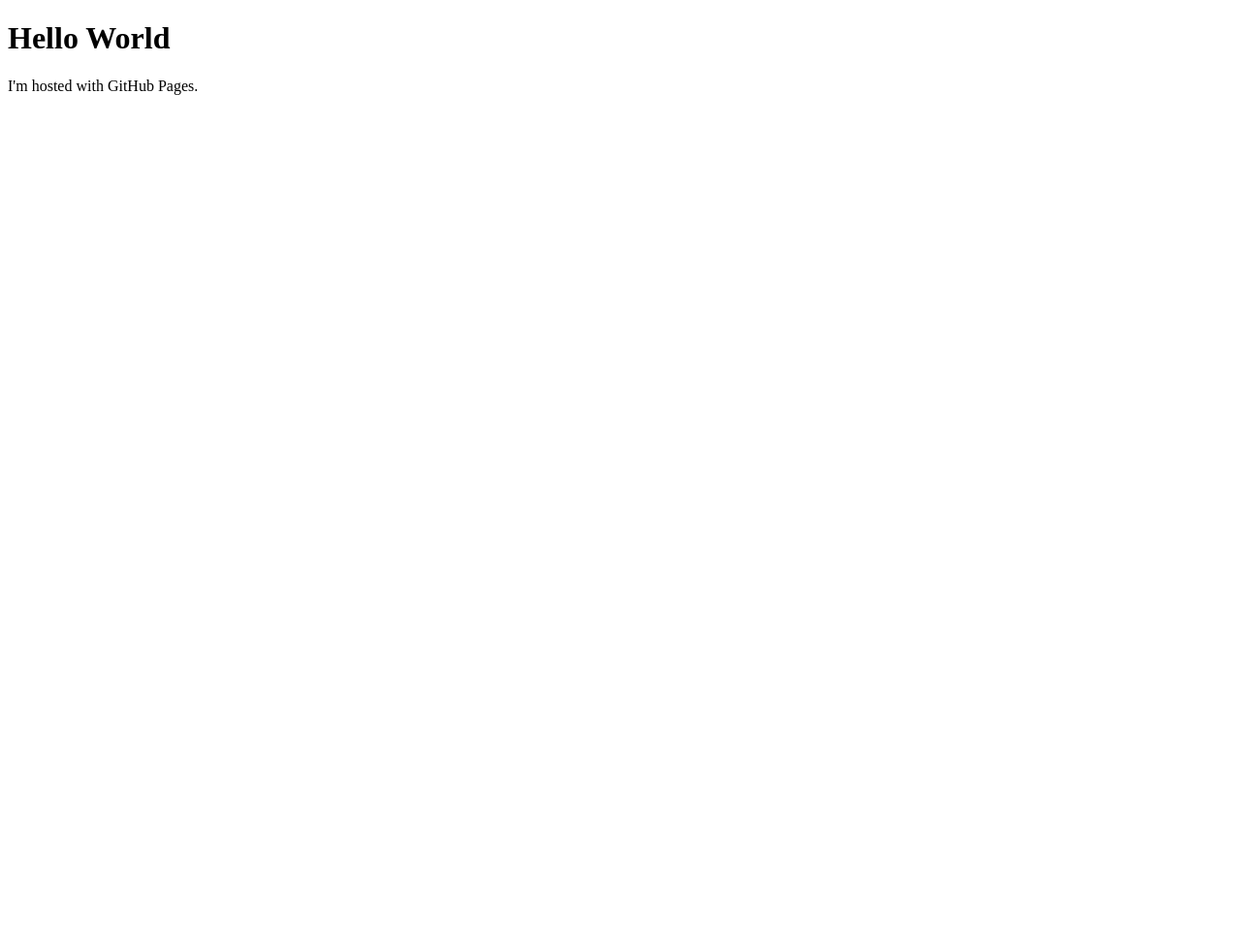
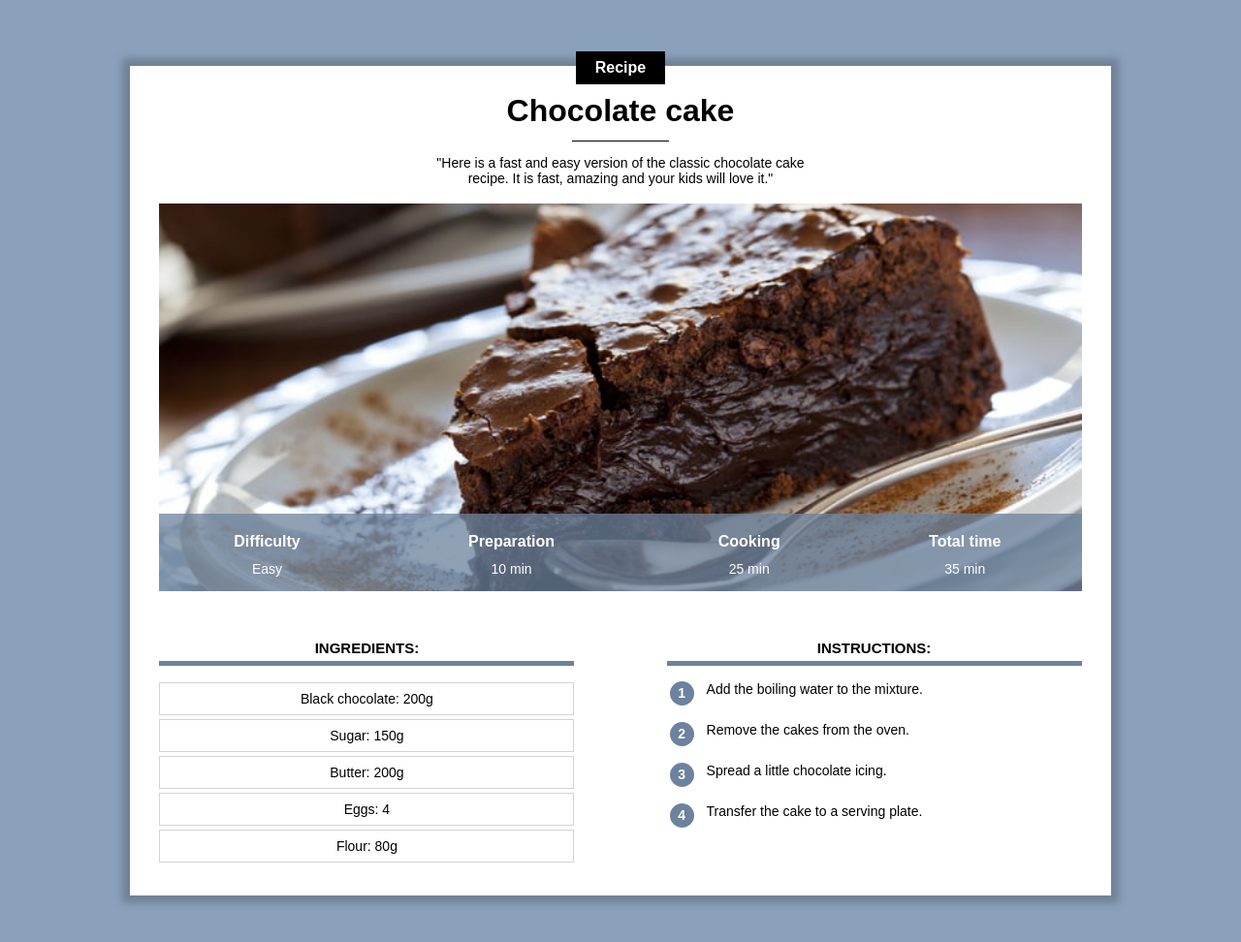
Before and after one commit to YelamanK/recipe_site, a plain HTML site: page index.html in a window 1280 px wide. Shown: the whole page at 97% size. Before the commit the page ends 800 px from the top, so only its background shows below. Drawn offline with Linux system fonts and the light colour scheme.

Commit message:
Update index.html

```diff
--- a/index.html
+++ b/index.html
@@ -1,7 +1,80 @@
 <!DOCTYPE html>
-<html>
-<body>
-<h1>Hello World</h1>
-<p>I'm hosted with GitHub Pages.</p>
-</body>
+<html lang="en">
+
+    <head>
+        <title>Chocolate cake recipe</title>
+        <meta charset="UTF-8">
+        <link rel="stylesheet" href="recipe.css"
+    </head>
+
+    <body>
+
+        <!-- Comments in HTML -->
+        <div class="content">
+
+            <div class="center category">
+                <p class="category"> Recipe</p>
+                </div>
+
+            <h1>Chocolate cake</h1>
+            <div class="separator"></div>
+            <div class="center">
+                <p class="description">"Here is a fast and easy version of the classic chocolate cake recipe. It is fast, amazing and your kids will love it."</p>
+            </div>
+            <div class="info">
+                <img class="center info" src="cake.jpg">
+            <table class="info">
+                <tr>
+                    <th>Difficulty</th>
+                    <th>Preparation</th>
+                    <th>Cooking</th>
+                    <th>Total time</th>
+                </tr>
+                <tr>
+                    <td>Easy</td>
+                    <td>10 min</td>
+                    <td>25 min</td>
+                    <td>35 min</td>
+                </tr>
+            </table>
+            </div>
+            <br>
+            <div>
+            <div class="col1 col">
+                <h2>Ingredients:</h2>
+                <div class="ingredients">
+                    <p>Black chocolate: 200g</p>
+                    <p>Sugar: 150g</p>
+                    <p>Butter: 200g</p>
+                    <p>Eggs: 4</p>
+                    <p>Flour: 80g</p>
+                </div>
+            </div>
+            <div class="col2 col">
+                <h2>Instructions:</h2>
+                <table class="instructions">
+                    <tr>
+                        <td><p class="number">1</p></td>
+                        <td class="instruction_step">Add the boiling water to the mixture.</td>
+                    </tr>
+                    <tr>
+                        <td><p class="number">2</p></td>
+                        <td class="instruction_step">Remove the cakes from the oven.</td>
+                    </tr>
+                    <tr>
+                        <td><p class="number">3</p></td>
+                        <td class="instruction_step">Spread a little chocolate icing.</td>
+                    </tr>
+                    <tr>
+                        <td><p class="number">4</p></td>
+                        <td class="instruction_step">Transfer the cake to a serving plate.</td>
+                    </tr>
+                </table>
+            </div>
+            </div>
+
+
+        </div>
+    </body>
+
 </html>
```
